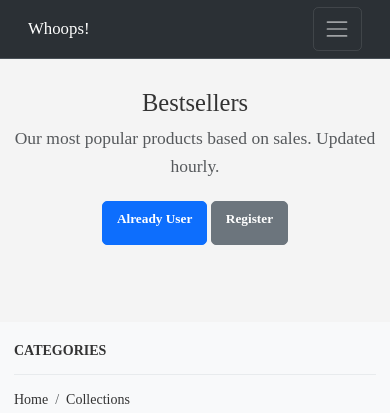
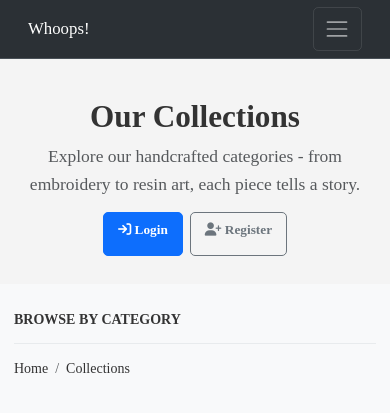
Before and after one commit to Gowri855/My_project, a Django app: page /collections/ in a window 390 px wide. Shown: the top 413 px of the page. Run offline with Django 5.2, Linux system fonts and the light colour scheme; data comes from the database, SQL or seed files in the repository; some libraries are stand-ins or nearby versions; some web fonts are replaced.

Commit message:
Update collections.html with improved responsive design and category cards

```diff
--- a/shop/templates/shop/collections.html
+++ b/shop/templates/shop/collections.html
@@ -5,44 +5,90 @@ Collections | Whoops!
 {% endblock title %}
 
 {% block content %}
-<section class="py-5 text-center container" style="margin-top:60px;">
+
+<!-- Hero Section -->
+<section class="py-5 text-center container" style="margin-top: 70px;">
   <div class="row py-lg-5">
-    <div class="col-lg-6 col-md-8 mx-auto">
-      <h1 class="fw-light">Bestsellers</h1>
-      <p class="lead text-muted">Our most popular products based on sales. Updated hourly.</p>
-      <p>
-        <a href="#" class="btn btn-primary my-2">Already User</a>
-        <a href="#" class="btn btn-secondary my-2">Register</a>
+    <div class="col-lg-8 col-md-10 mx-auto">
+      <h1 class="fw-bold display-4">Our Collections</h1>
+      <p class="lead text-muted">
+        Explore our handcrafted categories - from embroidery to resin art, each piece tells a story.
       </p>
+
+      <!-- Improved CTA Buttons -->
+      {% if request.user.is_authenticated %}
+        <div class="d-flex gap-2 justify-content-center flex-wrap">
+          <a href="{% url 'shop:home' %}" class="btn btn-primary btn-lg">
+            <i class="fa fa-home"></i> Back to Home
+          </a>
+          <a href="{% url 'shop:cart' %}" class="btn btn-outline-secondary btn-lg">
+            <i class="fa fa-shopping-cart"></i> View Cart
+          </a>
+        </div>
+      {% else %}
+        <div class="d-flex gap-2 justify-content-center flex-wrap">
+          <a href="{% url 'shop:login' %}" class="btn btn-primary btn-lg">
+            <i class="fa fa-sign-in"></i> Login
+          </a>
+          <a href="{% url 'shop:register' %}" class="btn btn-outline-secondary btn-lg">
+            <i class="fa fa-user-plus"></i> Register
+          </a>
+        </div>
+      {% endif %}
     </div>
   </div>
 </section>
 
-<section class="bg-light py-4 my-5 style="min-height: 800px;">
+<!-- Categories Section -->
+<section class="bg-light py-5" style="min-height: 600px;">
   <div class="container">
-    <div class="row">
+    <div class="row mb-4">
       <div class="col-12">
-        <h4 class="mb-3">CATEGORIES</h4>
-        <hr style="border-color:#b8bfc2;">
+        <h4 class="mb-3">BROWSE BY CATEGORY</h4>
+        <hr style="border-color: #b8bfc2;">
         {% include 'shop/inc/breadcrumb.html' with category_name='Collections' %}
+      </div>
+    </div>
 
-      </div>
+    <!-- Responsive Category Grid -->
+    <div class="row g-4">
+      {% for item in category %}
+        <div class="col-12 col-sm-6 col-md-4 col-lg-3">
+          <div class="card h-100 shadow-sm category-card">
+            <!-- Category Image -->
+            <div class="position-relative overflow-hidden" style="height: 250px;">
+              <img
+                src="{{ item.image.url }}"
+                class="card-img-top w-100 h-100"
+                style="object-fit: cover; transition: transform 0.3s ease;"
+                alt="{{ item.name }}"
+                loading="lazy"
+              >
+              <a href="{% url 'shop:subcollections' item.slug %}" class="stretched-link"></a>
+            </div>
 
-      {% for item in category %}
-      <div class="col-md-4 col-lg-3">
-        <div class="card bg-light my-3 box">
-          <img src="{{ item.image.url }}" class="card-image-top" alt="Categories">
-          <a href="{% url 'shop:subcollections' item.slug %}" class="stretched-link"></a>
-          <div class="card-body">
-            <h5 class="card-title">{{ item.name }}</h5>
-            <p class="card-text">{{ item.description }}</p>
+            <!-- Category Info -->
+            <div class="card-body text-center">
+              <h5 class="card-title fw-bold">{{ item.name }}</h5>
+              <p class="card-text text-muted small">{{ item.description|truncatewords:15 }}</p>
+
+              <!-- Optional: View Products Link -->
+              <div class="mt-3">
+                <span class="text-primary small">
+                  View Products <i class="fa fa-arrow-right"></i>
+                </span>
+              </div>
+            </div>
           </div>
         </div>
-      </div>
+      {% empty %}
+        <div class="col-12 text-center py-5">
+          <i class="fa fa-box-open fa-3x text-muted mb-3"></i>
+          <p class="text-muted">No categories available at the moment.</p>
+        </div>
       {% endfor %}
     </div>
   </div>
 </section>
 
-
 {% endblock content %}
```
